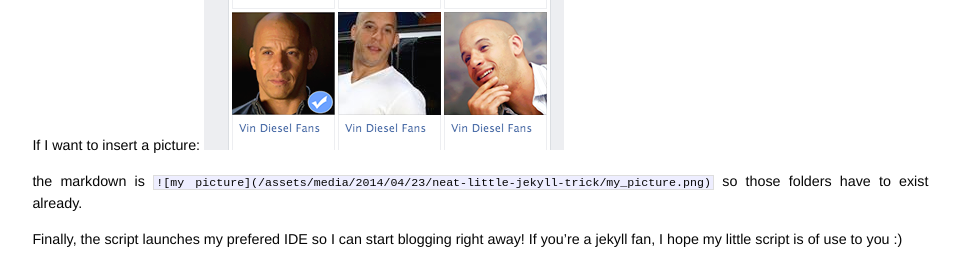
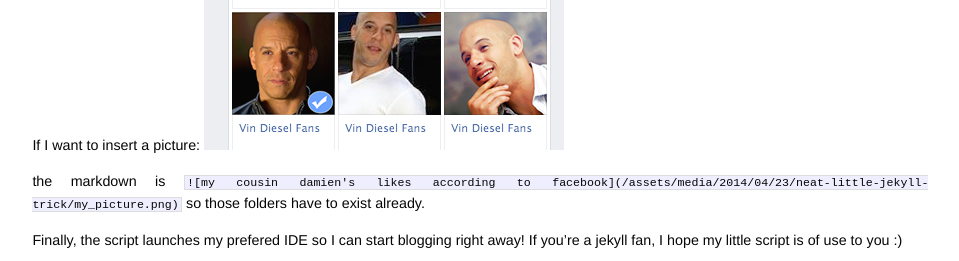
Before and after one commit to harlo/harlo.github.io, a Jekyll site: the page built from _posts/2014-04-23-neat-little-jekyll-trick.markdown, in a window 1280 px wide, cut to the strip 664-925 px from the top of the page. Shown: the whole strip, without its empty margins (142-1101 px from the left). Built offline with Jekyll 4.4.1, drawn with Linux system fonts in a browser that asks for light colours; some web fonts are replaced; Markdown is read by kramdown in place of the engine named in the settings; comment, search, counter and statistics services are not loaded.

Commit message:
radder than before

```diff
--- a/_posts/2014-04-23-neat-little-jekyll-trick.markdown
+++ b/_posts/2014-04-23-neat-little-jekyll-trick.markdown
@@ -12,9 +12,9 @@ Also, a post's corresponding folders for media (like images) are created.  Folde
 Here's an example of what I mean:
 
 If I want to insert a picture:
-![my picture](/assets/media{{page.id}}/my_picture.png)
+![my cousin damien's likes according to facebook](/assets/media{{page.id}}/my_picture.png)
 
-the markdown is `![my picture](/assets/media{{page.id}}/my_picture.png)` so those folders have to exist already.
+the markdown is `![my cousin damien's likes according to facebook](/assets/media{{page.id}}/my_picture.png)` so those folders have to exist already.
 
 Finally, the script launches my prefered IDE so I can start blogging right away!  If you're a jekyll fan, I hope my little script is of use to you :)
 
--- a/css/harlo.css
+++ b/css/harlo.css
@@ -1,3 +1,7 @@
+#body {
+	background-color:#000;
+}
+
 #harlo_bkg #vid_splash {
 	position:fixed !important;
 	top:0;
```
